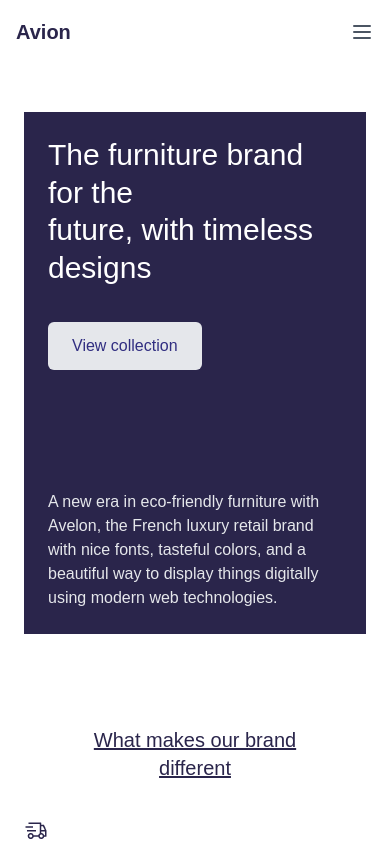
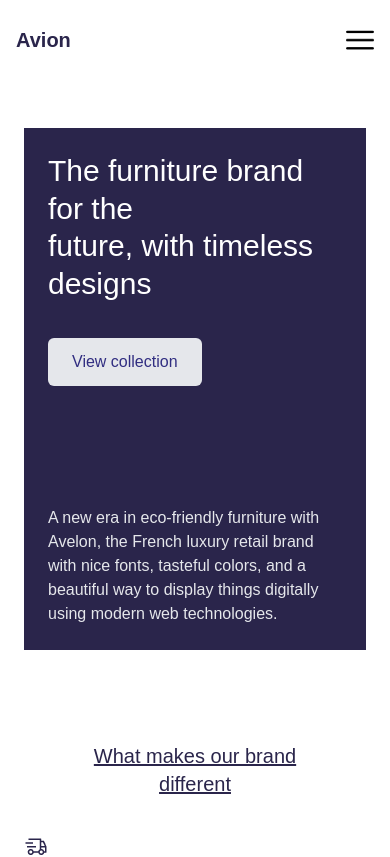
Before and after one commit to mahnoorfatimafaizi/UXUI-hackathon-project, a Next.js app: page / in a window 390 px wide. Shown: the top 857 px of the page. Built offline with nearby package versions, Linux system fonts and the light colour scheme.

Commit message:
"header responsive"

```diff
--- a/src/app/components/Header.tsx
+++ b/src/app/components/Header.tsx
@@ -1,17 +1,22 @@
-"use client"
-
-import Link from "next/link";
-import React, { useState } from "react";
+import Link from "next/link"
+import Menu from "./Menu"
 
 const Header = () => {
-  const [isMenuOpen, setIsMenuOpen] = useState(false);
+    return (
+        <header className="bg-white shadow-sm">
+           <div className='h-20 px-4 md:px-8 lg:px-16 xl:px-32 2xl:px-64 relative md:hidden' >
 
-  return (
-    <header className="bg-white shadow-sm">
-      {/* Top Navigation Bar */}
-      <div className="flex items-center justify-between px-4 sm:px-6 lg:px-8 h-16">
-        {/* Left Section: Search Icon (Hidden on small screens) */}
-        <div className="hidden sm:flex items-center">
+            {/* Mobile Screen */}
+            <div className='h-full flex items-center justify-between md:hidden'>
+        <Link href="/">
+        <div className='text-xl font-semibold text-customPurple'>Avion</div></Link>
+        <Menu />
+        </div>
+        </div>
+
+        {/* full screen */}
+           <div className=" hidden md:flex items-center justify-between px-4 sm:px-6 lg:px-8 h-16 ">
+           <div className="hidden sm:flex items-center">
           <Link href="./listing">
           <button aria-label="Search" className="text-gray-600 hover:text-gray-800">
             <svg
@@ -33,8 +38,8 @@ const Header = () => {
           </Link>
         </div>
 
-        {/* Center Section: Logo */}
-        <div>
+         {/* Center Section: Logo */}
+         <div>
           <Link href="/">
           <h1 className="text-xl font-semibold text-customPurple">Avion</h1>
           </Link>
@@ -42,26 +47,6 @@ const Header = () => {
 
         {/* Right Section */}
         <div className="flex items-center">
-          {/* Hamburger Menu (Visible on small screens) */}
-          <button
-            className="sm:hidden text-gray-600 hover:text-gray-800"
-            onClick={() => setIsMenuOpen(!isMenuOpen)}
-          >
-            <svg
-              xmlns="http://www.w3.org/2000/svg"
-              className="h-6 w-6"
-              fill="none"
-              viewBox="0 0 24 24"
-              stroke="currentColor"
-            >
-              <path
-                strokeLinecap="round"
-                strokeLinejoin="round"
-                strokeWidth={2}
-                d="M4 6h16M4 12h16M4 18h16"
-              />
-            </svg>
-          </button>
 
           {/* Cart and Profile Icons (Hidden on small screens) */}
           <div className="hidden sm:flex items-center space-x-6">
@@ -109,91 +94,33 @@ const Header = () => {
         </div>
       </div>
 
-      {/* Mobile Menu (Visible when open) */}
-      {isMenuOpen && (
-        <div className="sm:hidden px-4 pb-4">
-          <ul className="space-y-4">
-            <li>
-              <a href="#" className="block text-gray-600 hover:text-customPurple">
-                Plant pots
-              </a>
-            </li>
-            <li>
-              <a href="#" className="block text-gray-600 hover:text-customPurple">
-                Ceramics
-              </a>
-            </li>
-            <li>
-              <a href="#" className="block text-gray-600 hover:text-customPurple">
-                Tables
-              </a>
-            </li>
-            <li>
-              <a href="#" className="block text-gray-600 hover:text-customPurple">
-                Chairs
-              </a>
-            </li>
-            <li>
-              <a href="#" className="block text-gray-600 hover:text-customPurple">
-                Crockery
-              </a>
-            </li>
-            <li>
-              <a href="#" className="block text-gray-600 hover:text-customPurple">
-                Tableware
-              </a>
-            </li>
-            <li>
-              <a href="#" className="block text-gray-600 hover:text-customPurple">
-                Cutlery
-              </a>
-            </li>
-          </ul>
-        </div>
-      )}
-
-      {/* Category Links (Visible on larger screens) */}
+      {/* Navigation Menu (Hidden on small screens) */}
       <nav className="hidden sm:block border-t text-customPurple">
         <ul className="flex items-center justify-center space-x-6 py-4">
           <li>
-            <a href="#" className="hover:text-customPurple">
-              Plant pots
-            </a>
+            <Link href="#" className="hover:text-customPurple">Plant pots</Link>
           </li>
           <li>
-            <a href="#" className="hover:text-customPurple">
-              Ceramics
-            </a>
+            <Link href="#" className="hover:text-customPurple">Ceramics</Link>
           </li>
           <li>
-            <a href="#" className="hover:text-customPurple">
-              Tables
-            </a>
+            <Link href="#" className="hover:text-customPurple">Tables</Link>
           </li>
           <li>
-            <a href="#" className="hover:text-customPurple">
-              Chairs
-            </a>
+            <Link href="#" className="hover:text-customPurple">Chairs</Link>
           </li>
           <li>
-            <a href="#" className="hover:text-customPurple">
-              Crockery
-            </a>
+            <Link href="#" className="hover:text-customPurple">Crockery</Link>
           </li>
           <li>
-            <a href="#" className="hover:text-customPurple">
-              Tableware
-            </a>
+            <Link href="#" className="hover:text-customPurple">Tableware</Link>
           </li>
           <li>
-            <a href="#" className="hover:text-customPurple">
-              Cutlery
-            </a>
+            <Link href="#" className="hover:text-customPurple">Cutlery</Link>
           </li>
         </ul>
       </nav>
-    </header>
-  );
-};
-
-export default Header;
+        </header>
+    )
+}
+export default Header
--- /dev/null
+++ b/src/app/components/Menu.tsx
@@ -0,0 +1,31 @@
+"use client"
+
+import Image from "next/image"
+import Link from "next/link"
+import { useState } from "react"
+
+const Menu = () => {
+
+    const [open,setOpen] = useState(false)
+  return (
+    <div>
+        <Image  src="/images/menu.png" alt="menu" width={28} height={28} className="cursor-pointer"
+        onClick={ () => setOpen((prev) => !prev)}/>{
+            open && (
+                <div className="absolute bg-customPurple text-white left-0 top-20 w-full h-[calc(100vh-80px)] flex flex-col items-center justify-center gap-8 text-xl z-10">
+                    <Link href= "/">Plant pots</Link>
+                    <Link href= "/">Ceramics</Link>
+                    <Link href= "/">Tables</Link>
+                    <Link href= "/">Chairs</Link>
+                    <Link href= "/">Crockery</Link>
+                    <Link href= "/">Tableware</Link>
+                    <Link href= "/">Cutlery</Link>
+                    </div>
+            )
+        }
+
+    </div>
+  )
+}
+
+export default Menu
```
Also changed, not shown: public/images/menu.png (added).
